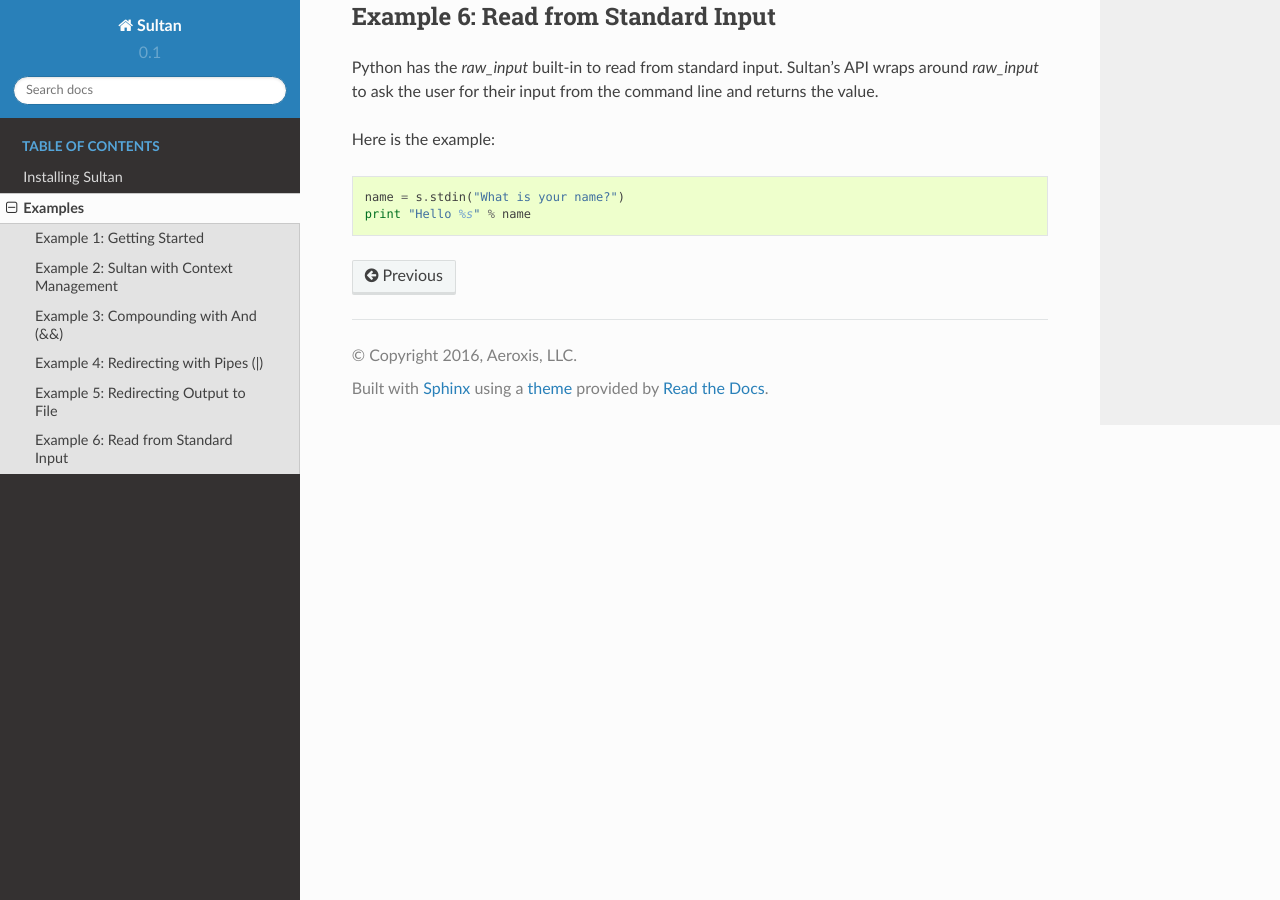
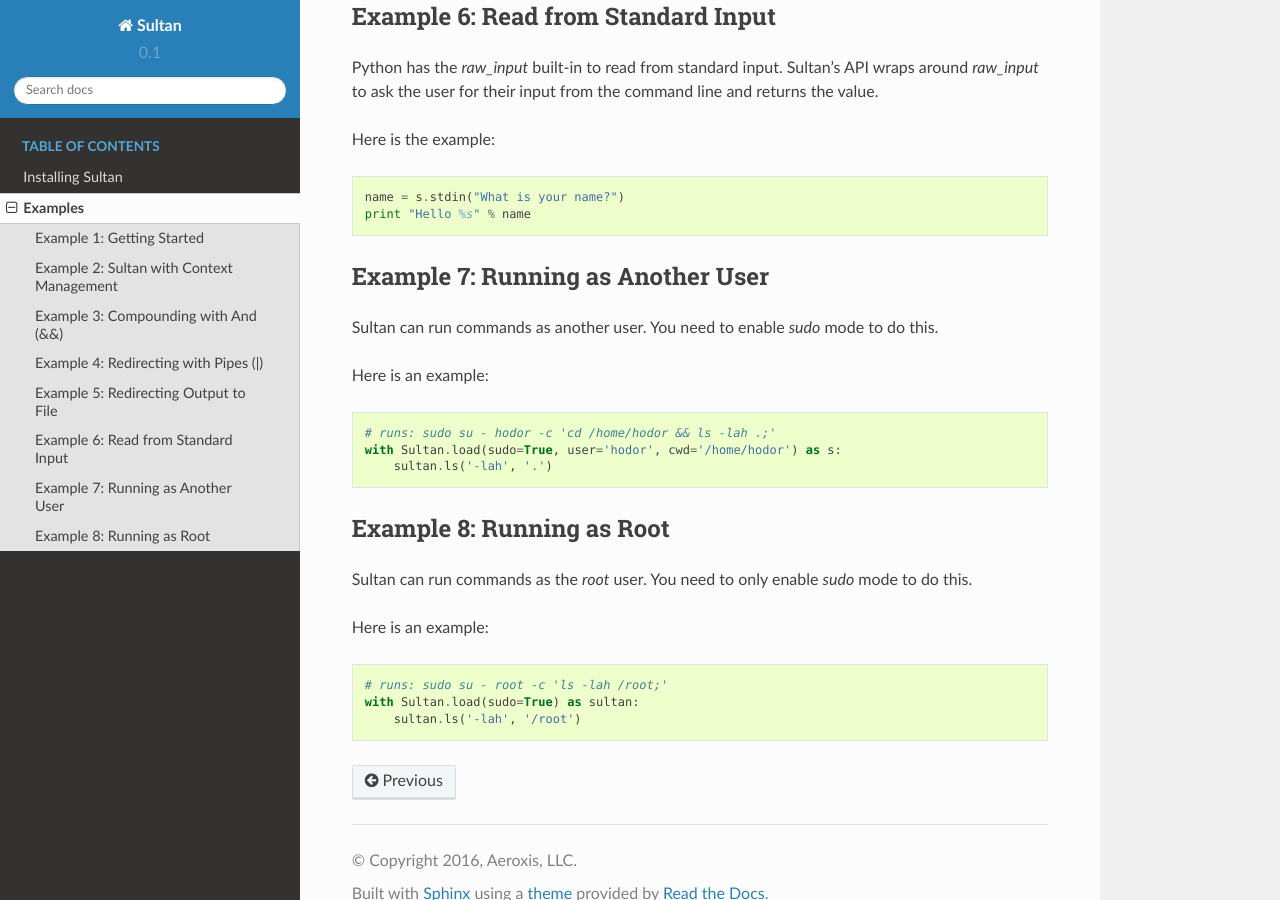
Before and after one commit to davydany/sultan, a Sphinx documentation site: the page built from docs/sultan-examples.rst, in a window 1280 px wide and 900 px high, scrolled down 1978 px. Built offline with Sphinx 7.4.7 and the Read the Docs theme 2.0.0, drawn with Linux system fonts in a browser that asks for light colours; some of the changed text lies outside the part shown.

Commit message:
Added 'sudo', and 'user' support for Context Management. Added supporting documentation.

```diff
--- a/docs/sultan-examples.rst
+++ b/docs/sultan-examples.rst
@@ -34,8 +34,8 @@
 
     from sultan.api import Sultan
 
-    s = Sultan()
-    s.sudo("yum install -y tree").run()
+    with Sultan.load(sudo=True) as s:
+        s.yum('install -y tree').run()
 
 
 
@@ -103,3 +103,27 @@
 
     name = s.stdin("What is your name?")
     print "Hello %s" % name
+
+Example 7: Running as Another User
+----------------------------------
+
+Sultan can run commands as another user. You need to enable `sudo`
+mode to do this.
+
+Here is an example::
+
+    # runs: sudo su - hodor -c 'cd /home/hodor && ls -lah .;'
+    with Sultan.load(sudo=True, user='hodor', cwd='/home/hodor') as s:
+        sultan.ls('-lah', '.')
+
+Example 8: Running as Root
+--------------------------
+
+Sultan can run commands as the `root` user. You need to only enable `sudo`
+mode to do this.
+
+Here is an example::
+
+    # runs: sudo su - root -c 'ls -lah /root;'
+    with Sultan.load(sudo=True) as sultan:
+        sultan.ls('-lah', '/root')
```
Also changed, not shown: 2 other files.
